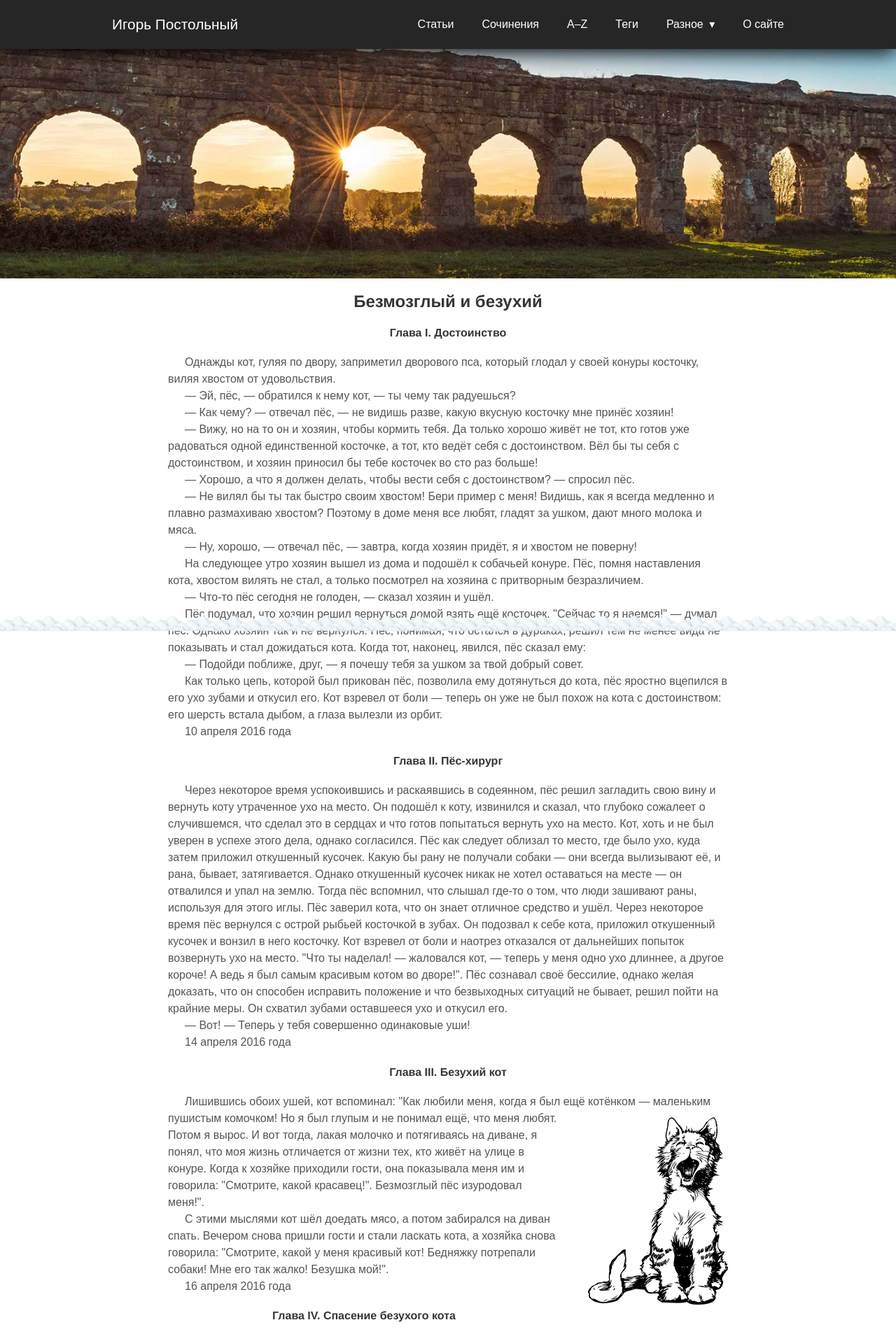
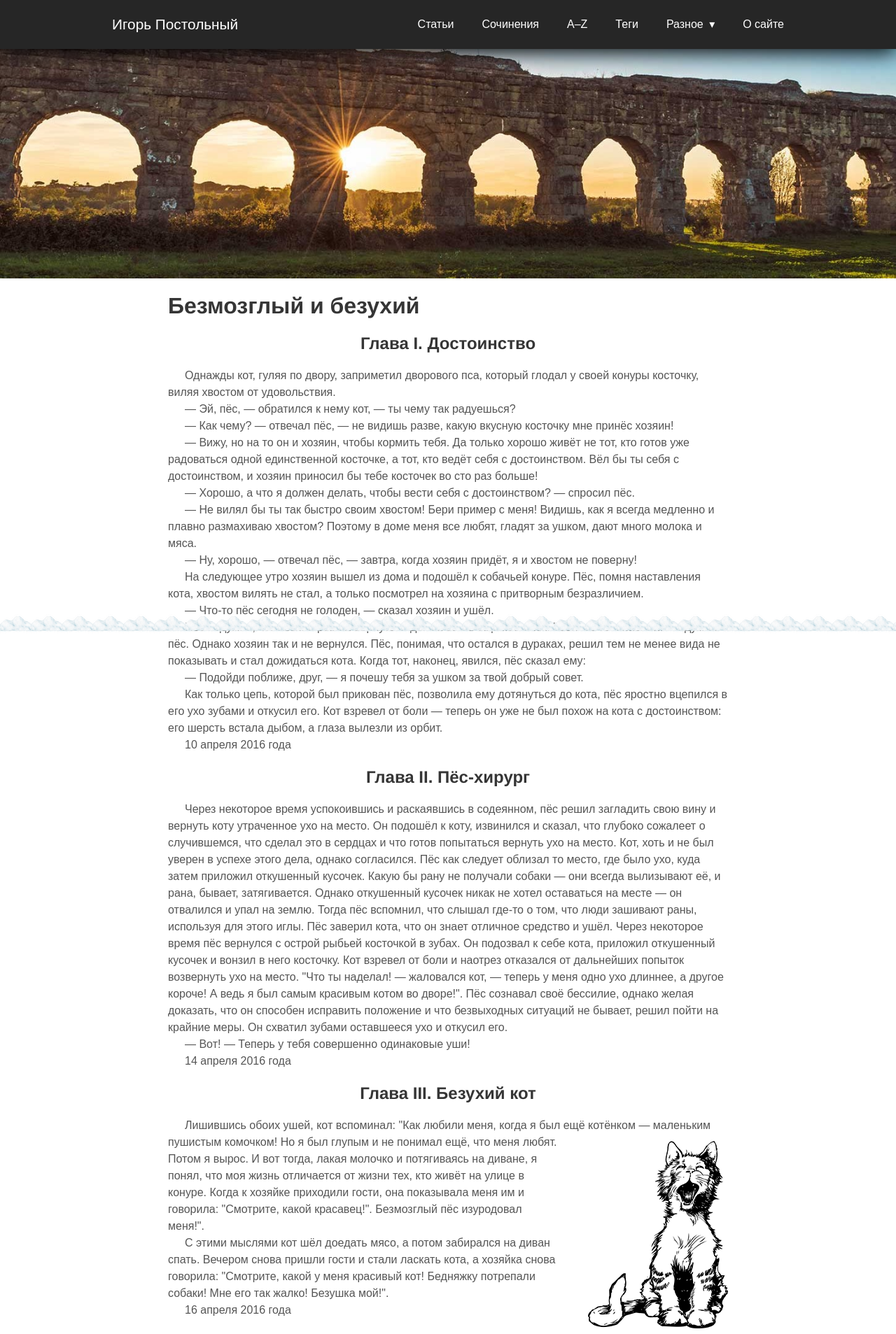
Before and after one commit to postolny/postolny.github.io, a Jekyll site: the page built from _pages/bezmozglyj-i-bezuhij.html, in a window 1280 px wide. Shown: the top 1907 px of the page at 70% size. Built offline with Jekyll 4.4.1, drawn with Linux system fonts in a browser that asks for light colours; nearby versions of some CDN libraries.

Commit message:
Add files via upload

```diff
--- a/_pages/bezmozglyj-i-bezuhij.html
+++ b/_pages/bezmozglyj-i-bezuhij.html
@@ -6,9 +6,9 @@ description: "Повесть Игоря Постольного о дружбе
 permalink: /bezmozglyj-i-bezuhij/
 ---
 
-<h2>Безмозглый и безухий</h2>
+<h1>{{ page.title }}</h1>
 <article>
-  <h4>Глава I. Достоинство</h4>
+  <h2>Глава I. Достоинство</h2>
   <p>Однажды кот, гуляя по двору, заприметил дворового пса, который глодал у своей конуры косточку, виляя хвостом от удовольствия.</p>
   <p>— Эй, пёс, — обратился к нему кот, — ты чему так радуешься?</p>
   <p>— Как чему? — отвечал пёс, — не видишь разве, какую вкусную косточку мне принёс хозяин!</p>
@@ -24,19 +24,19 @@ permalink: /bezmozglyj-i-bezuhij/
   <p>10 апреля 2016 года</p>
 </article>
 <article>
-  <h4>Глава II. Пёс-хирург</h4>
+  <h2>Глава II. Пёс-хирург</h2>
   <p>Через некоторое время успокоившись и раскаявшись в содеянном, пёс решил загладить свою вину и вернуть коту утраченное ухо на место. Он подошёл к коту, извинился и сказал, что глубоко сожалеет о случившемся, что сделал это в сердцах и что готов попытаться вернуть ухо на место. Кот, хоть и не был уверен в успехе этого дела, однако согласился. Пёс как следует облизал то место, где было ухо, куда затем приложил откушенный кусочек. Какую бы рану не получали собаки — они всегда вылизывают её, и рана, бывает, затягивается. Однако откушенный кусочек никак не хотел оставаться на месте — он отвалился и упал на землю. Тогда пёс вспомнил, что слышал где-то о том, что люди зашивают раны, используя для этого иглы. Пёс заверил кота, что он знает отличное средство и ушёл. Через некоторое время пёс вернулся с острой рыбьей косточкой в зубах. Он подозвал к себе кота, приложил откушенный кусочек и вонзил в него косточку. Кот взревел от боли и наотрез отказался от дальнейших попыток возвернуть ухо на место. "Что ты наделал! — жаловался кот, — теперь у меня одно ухо длиннее, а другое короче! А ведь я был самым красивым котом во дворе!". Пёс сознавал своё бессилие, однако желая доказать, что он способен исправить положение и что безвыходных ситуаций не бывает, решил пойти на крайние меры. Он схватил зубами оставшееся ухо и откусил его.</p>
   <p>— Вот! — Теперь у тебя совершенно одинаковые уши!</p>
   <p>14 апреля 2016 года</p>
 </article>
 <article>
-  <h4>Глава III. Безухий кот</h4>
+  <h2>Глава III. Безухий кот</h2>
   <p>Лишившись обоих ушей, кот вспоминал: "Как любили меня, когда я был ещё котёнком — маленьким пушистым комочком! Но я был глупым и не понимал ещё, что меня любят.<img src="{{ site.baseurl }}/img/gatto200x268px.png" width="200" height="268" class="float_right" alt="Безмозглый и безухий - повесть" /> Потом я вырос. И вот тогда, лакая молочко и потягиваясь на диване, я понял, что моя жизнь отличается от жизни тех, кто живёт на улице в конуре. Когда к хозяйке приходили гости, она показывала меня им и говорила: "Смотрите, какой красавец!". Безмозглый пёс изуродовал меня!".</p>
   <p>С этими мыслями кот шёл доедать мясо, а потом забирался на диван спать. Вечером снова пришли гости и стали ласкать кота, а хозяйка снова говорила: "Смотрите, какой у меня красивый кот! Бедняжку потрепали собаки! Мне его так жалко! Безушка мой!".</p>
   <p>16 апреля 2016 года</p>
 </article>
 <article>
-  <h4>Глава IV. Спасение безухого кота</h4>
+  <h2>Глава IV. Спасение безухого кота</h2>
   <p>Надо сказать, что кот и пёс так и не смогли помириться. Всякий раз проходя мимо пса, лежащего у своей конуры, кот, не поворачивая головы, бросал:</p>
   <p>— Безмозглый пёс!</p>
   <p>— Безухий кот! — беззлобно, но недовольно отвечал пёс.</p>
@@ -54,7 +54,7 @@ permalink: /bezmozglyj-i-bezuhij/
   <p>19 апреля 2016 года</p>
 </article>
 <article>
-  <h4>Глава V. Концерт</h4>
+  <h2>Глава V. Концерт</h2>
   <p>Как-то утром, пёс и кот сидели и болтали о всякой всячине. Между ними наконец-то наступил мир, хотя лучше было бы назвать это перемирием, ведь кот считал себя особой привилегированной. Пёс привилегированности кота не понимал или не замечал и каким бы важным себя кот не считал, пёс разговаривал с ним прямодушно и незамысловато. В тоне кота, напротив, ощущалась снисходительность и даже надменность. Казалось зачем такому достойному существу как кот разговаривать с таким недостойным существом как пёс? Но именно эта недостойность пса и была тем самым стимулом для кота выказать своё достоинство.</p>
   <p>— Знаешь, пёс, люди ничего не понимают в пении, — начал кот и после паузы добавил, — ты и сам, наверное, ничего в пении не смыслишь. Что ты видишь из своей конуры! А вот я родился в музыкальной семье: моя хозяйка играет на пианино!</p>
   <p>— Почему это я ничего не понимаю в пении, — возмутился пёс, — когда мой хозяин начинает играть на гармошке, я начинаю петь и все радуются.</p>
@@ -78,7 +78,7 @@ permalink: /bezmozglyj-i-bezuhij/
   <p>20 апреля 2016 года</p>
 </article>
 <article>
-  <h4>Глава VI. Воровство</h4>
+  <h2>Глава VI. Воровство</h2>
   <p>— Это тебе, пёс, — кот положил перед псом пряник.</p>
   <p>Пёс недолго думая сожрал пряник, громко чавкая и брызгая слюной. Доев пряник, пёс поблагодарил:</p>
   <p>— Спасибо кот! Ты, наверное, недоел, чтобы со мной поделиться.</p>
@@ -105,7 +105,7 @@ permalink: /bezmozglyj-i-bezuhij/
   <p>21 апреля 2016 года</p>
 </article>
 <article>
-  <h4>Глава VII. Пёс - судья</h4>
+  <h2>Глава VII. Пёс - судья</h2>
   <p>Кот, называя пса безмозглым, делал это скорее от обиды и из-за своего гордого нрава, нежели по твёрдому убеждению. Поэтому, как-то раз посетив пса, он сказал ему:</p>
   <p>— Пёс, я часто называл тебя безмозглым, однако этим я не хотел сказать, что ты действительно глуп (хотя иные твои поступки и заставляют так думать), а имел в виду твою простоту. Тех же, кто прост душой, как известно, часто посещают мысли весьма мудрые, потому как простые душой непосредственны как дети и способны судить без гнева и пристрастия.</p>
   <p>— Знаешь, кот, я на тебя никогда и не обижался. Но и ты прости меня за мою простоту из-за которой я причинил тебе столько вреда.</p>
@@ -134,7 +134,7 @@ permalink: /bezmozglyj-i-bezuhij/
   </div>
 </article>
 <article>
-  <h4>Глава VIII. В гостях</h4>
+  <h2>Глава VIII. В гостях</h2>
   <p>Вечерело. Пёс сидел на обочине дороги и наблюдал за проезжающими машинами. "Люди быстро бегают, — думал, пёс, — но им этого мало — они изобрели машины. Куда они так спешат?". Мимо с треском промчался самосвал. Шум, который он создавал, оказался для пса настолько нестерпимым, что тот с лаем бросился за ним. Но самосвал быстро оставил преследователя позади, и пёс вынужден был остановиться. Он снова уселся на обочине, ругая самосвал и время от времени принимаясь лаять. "Сколько шума, пыли и вони от этого железного чудовища!" — возмущался пёс.</p>
   <p>— Опять сидишь у дороги? — Кот своим привычкам не изменял и как всегда появился неожиданно.</p>
   <p>— Я понять хочу зачем люди торопятся.</p>
@@ -176,7 +176,7 @@ permalink: /bezmozglyj-i-bezuhij/
   <p>13 мая 2016 года</p>
 </article>
 <article>
-  <h4>Глава IX. Фортуна</h4>
+  <h2>Глава IX. Фортуна</h2>
   <p>Следующее утро кот встретил в собачьей конуре. Впервые оба лежали вместе, прижавшись друг к другу. Пёс тоже уже проснулся — он думал о вчерашнем визите к коту, о том, что слишком поспешен в поступках и слишком наивен. Однако вместе с тем он испытывал радость и даже некую гордость оттого, что кот лежал с ним рядом. Кот подобной радости не разделял — он знал, что мог бы не проводить ночи в этой конуре, а вернуться домой — хозяйка может и дала бы ему пару раз веника, но потом бы накормила, взяла бы к себе на коленки и стала бы гладить его ущербную голову. Не пошёл он домой только из-за свойственной всему кошачьему роду гордости. Кот не вставая потянулся, зевнул и снова принял прежнее положение: хоть ему и претило находиться в собачьей конуре, но тепло, исходившее от пса, доставляло ему удовольствие.</p>
   <p>— У тебя крыша протекает, — заметил кот.</p>
   <p>— Да, но только когда дождь сильный или гроза. Помнишь какая гроза была на прошлой неделе?</p>
@@ -205,7 +205,7 @@ permalink: /bezmozglyj-i-bezuhij/
   </div>
 </article>
 <article>
-  <h4>Глава X. Любовь</h4>
+  <h2>Глава X. Любовь</h2>
   <p>В скором времени после тех трагических событий, когда по вине пса кот лишился обоих ушей, между нашими героями завязалась настоящая дружба. Долго ли она продлится — кто знает! А пока они непринуждённо болтали, удобно усевшись на травке у конуры.</p>
   <p>— Пёс, ты веришь в любовь? — вопрошал кот.</p>
   <p>— Конечно верю, а ты?</p>
@@ -229,7 +229,7 @@ permalink: /bezmozglyj-i-bezuhij/
   <p>11 июня 2016 года</p>
 </article>
 <article>
-  <h4>Глава XI. Триумфаторы</h4>
+  <h2>Глава XI. Триумфаторы</h2>
   <p>Иной раз глядя на кота, можно было подумать, что тот совершенно безучастен ко всему окружающему: он сидел неподвижно и если глаза его были открыты, то смотрели в одну точку, мысли текли медленно, казалось, он спал. Иногда он действительно спал. Но иногда он размышлял о вещах весьма значительных, а то состояние, в котором он пребывал, позволяло ему лучше сосредоточиться. Поскольку ум кота был критическим, то предметом его размышлений часто становилась несправедливость, которую в жизни можно найти абсолютно везде. Именно это обострённое чувство справедливости нередко помогало коту находить выход в разных жизненных ситуациях. Конечно, следует признать, что кот больше думал о собственной персоне, однако справедливость, суть которой состоит в том, что оную нужно восстанавливать для всех нуждающихся, побуждала кота отстаивать также интересы других, в чём мы и сможем убедиться по прочтению данной главы. Итак, в один из таких моментов, когда кот предавался размышлениям, его посетил пёс.</p>
   <p>— Привет, кот!</p>
   <p>— Отойди, — ты солнце мне загораживаешь<sup>1</sup>.</p>
@@ -263,7 +263,7 @@ permalink: /bezmozglyj-i-bezuhij/
   </div>
 </article>
 <article>
-  <h4>Глава XII. Бешенство</h4>
+  <h2>Глава XII. Бешенство</h2>
   <p>Как известно всякая война наносит урон и проигравшей стороне и выигравшей, и даже тем, кто вообще в этой войне не участвовал. Так последние военные действия пса, положившие конец войне с мальчишкой,<img src="{{ site.baseurl }}/img/cane250x258px.png" width="250" height="258" class="float_right" alt="Безмозглый и безухий - повесть" /> доставили, однако, немало неприятностей и хозяину пса. Вот что произошло сразу после описанных ранее событий. Мальчишка побежал прямо к своей маме и в слезах рассказал ей о злой собаке, которая искусала его. О том, что он кидал в пса камни, мальчишка, конечно, умолчал. Мама мальчишки, слышавшая много историй о злых собаках кусающих прохожих, была вне себя от ярости и теперь сама была готова вступить на тропу войны. Она кричала, размахивала руками. Казалось, сотня фурий<sup>1</sup> вселилась в неё.</p>
   <p>Выяснив у сына, где живёт хозяин пса, женщина схватила сына за руку и потащила по указанному адресу. Хозяин был дома.</p>
   <p>— Это ваша собака? — срывающимся голосом заорала мама мальчишки, пальцем указывая на пса.</p>
@@ -294,6 +294,6 @@ permalink: /bezmozglyj-i-bezuhij/
   </div>
 </article>
 <article class="space">
-  <h4>О повести</h4>
+  <h2>О повести</h2>
   <p>Автор: Постольный Игорь Анатольевич. Иллюстрации подобраны на сайте <a class="link" href="https://openclipart.org/" target="_blank" rel="noreferrer noopener">openclipart.org</a>.</p>
 </article>
--- a/_pages/il-scervellato-e-il-senza-orecchie.html
+++ b/_pages/il-scervellato-e-il-senza-orecchie.html
@@ -6,9 +6,9 @@ description: "Il racconto lungo di Igor Postolny sull'amicizia degli abitanti pi
 permalink: /il-scervellato-e-il-senza-orecchie/
 ---
 
-<h2>Il scervellato e Il senza orecchie</h2>
+<h1>{{ page.title }}</h1>
 <article>
-  <h4>Capitolo primo. La dignità.</h4>
+  <h2>Capitolo primo. La dignità.</h2>
   <p>Un giorno un gatto, passeggiando per il cortile, notò un cane, che stava rosicchiando un osso nella sua cuccia, scodinzolando vigorosamente dalla contentezza.</p>
   <p>— Ehi, cane, — gli domandò il gatto, — perché sei così felice?</p>
   <p>— Non capisci perché? — disse il cane, — non vedi che osso delizioso mi ha portato il mio padrone?</p>
```
